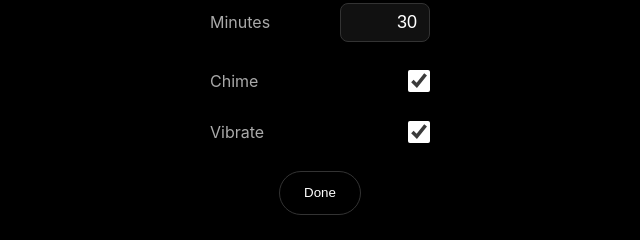
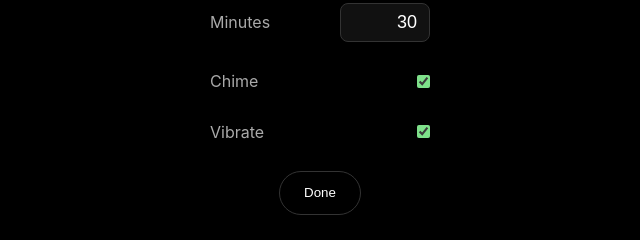
Before and after one commit to byw/timer_pwa, a website: page index.html in a window 1280 px wide. Both pictures are taken after a click on the button 674 px from the left and 766 px from the top of the page. Shown: the part 235-475 px from the top of the page, 320-960 px from the left. Drawn offline with Linux system fonts and the light colour scheme.

Commit message:
Use native switch toggles in settings, visible on iOS

```diff
--- a/index.html
+++ b/index.html
@@ -44,7 +44,8 @@
                        padding: 8px 12px; width: 90px; font-size: 18px; text-align: right; }
   input[type=number] { appearance: textfield; -moz-appearance: textfield; }
   input[type=number]::-webkit-inner-spin-button, input[type=number]::-webkit-outer-spin-button { -webkit-appearance: none; margin: 0; }
-  input[type=checkbox] { width: 22px; height: 22px; accent-color: #fff; }
+  input[type=checkbox] { width: 22px; height: 22px; accent-color: #7ee08a; }
+  input[type=checkbox][switch] { width: auto; height: auto; }
   #done, #update { color: #fff; width: auto; padding: 0 24px; border: 1px solid #333; border-radius: 22px; justify-self: center; }
   #update { color: #555; border-color: #222; margin-top: 40px; }
 </style>
@@ -69,8 +70,8 @@
 
 <div id="settings" hidden>
   <label>Minutes <input id="minutes" type="number" inputmode="numeric" min="1" max="999"></label>
-  <label>Chime <input id="chime" type="checkbox"></label>
-  <label>Vibrate <input id="vibrate" type="checkbox"></label>
+  <label>Chime <input id="chime" type="checkbox" switch></label>
+  <label>Vibrate <input id="vibrate" type="checkbox" switch></label>
   <button id="done">Done</button>
   <button id="update">Reload from server</button>
 </div>
--- a/sw.js
+++ b/sw.js
@@ -1,4 +1,4 @@
-const CACHE = 'timer-v7';
+const CACHE = 'timer-v8';
 const FILES = ['./', 'index.html', 'timer.js', 'manifest.json', 'icon.svg'];
 
 self.addEventListener('install', e => {
```
